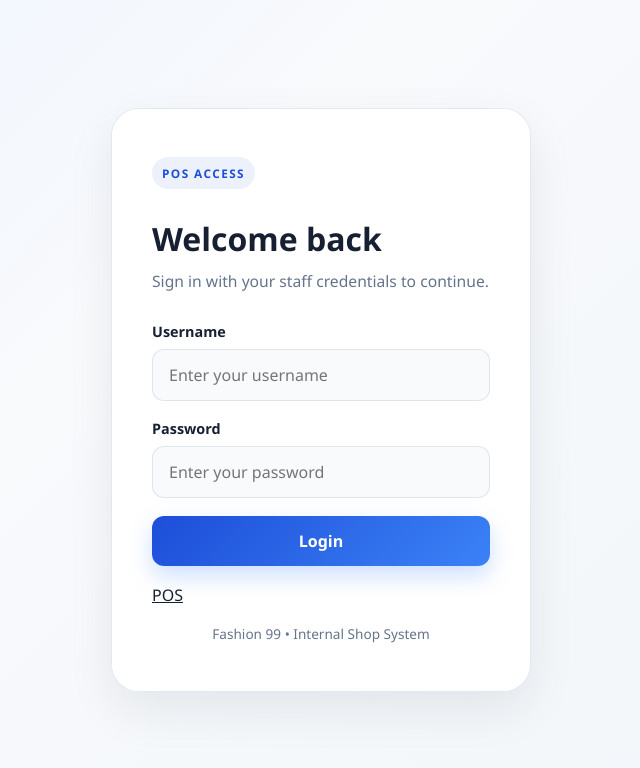
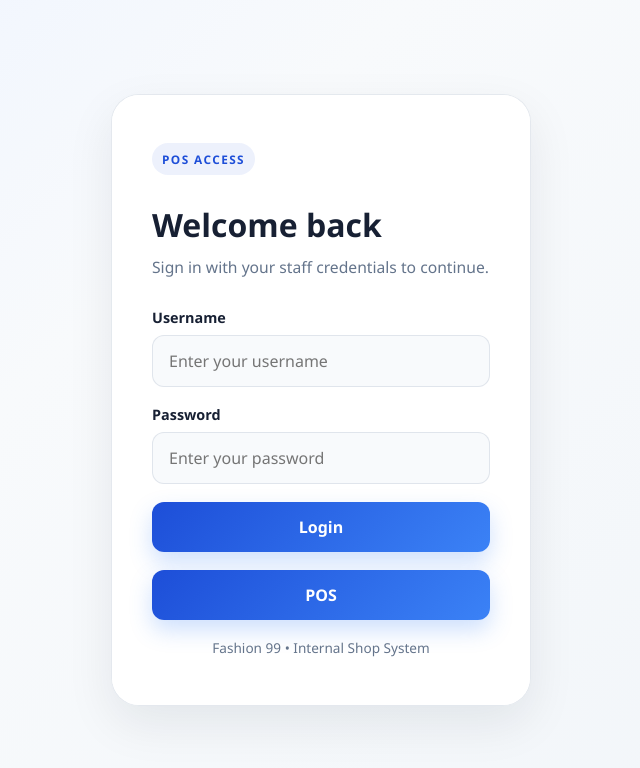
Before and after one commit to fashion99/fashion99pos, a Django app: page /login/ in a window 1280 px wide. Shown: the top 768 px of the page, without its empty margins (319-959 px from the left). Run offline with Django 5.2, Linux system fonts and the light colour scheme.

Commit message:
Change POS link to button for opening in new tab
Replaced link with button to open POS in a new tab.

```diff
--- a/posapp/templates/posapp/login.html
+++ b/posapp/templates/posapp/login.html
@@ -1,4 +1,3 @@
-
 {% load static %}
 <!DOCTYPE html>
 <html lang="en">
@@ -15,6 +14,7 @@
                 <div class="panel-top">
                     <span class="panel-tag">POS Access</span>
                 </div>
+
                 <h2>Welcome back</h2>
                 <p class="subtitle">Sign in with your staff credentials to continue.</p>
 
@@ -39,7 +39,13 @@
 
                     <button type="submit" class="primary-btn">Login</button>
 
-                    <a class="pos-link" href="https://fashion99.vercel.app/" target="_blank" rel="noopener noreferrer">POS</a>
+                    <button
+                        type="button"
+                        class="primary-btn"
+                        onclick="window.open('https://fashion99.vercel.app/', '_blank')"
+                    >
+                        POS
+                    </button>
 
                 </form>
 
```
